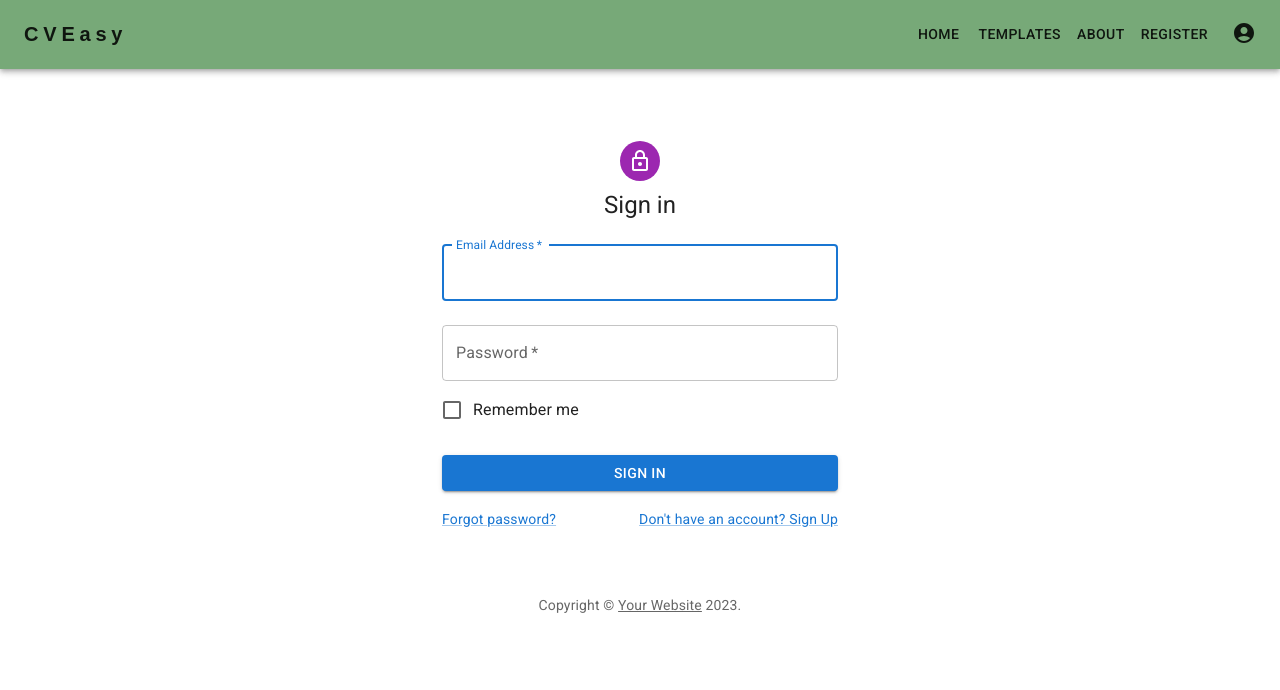
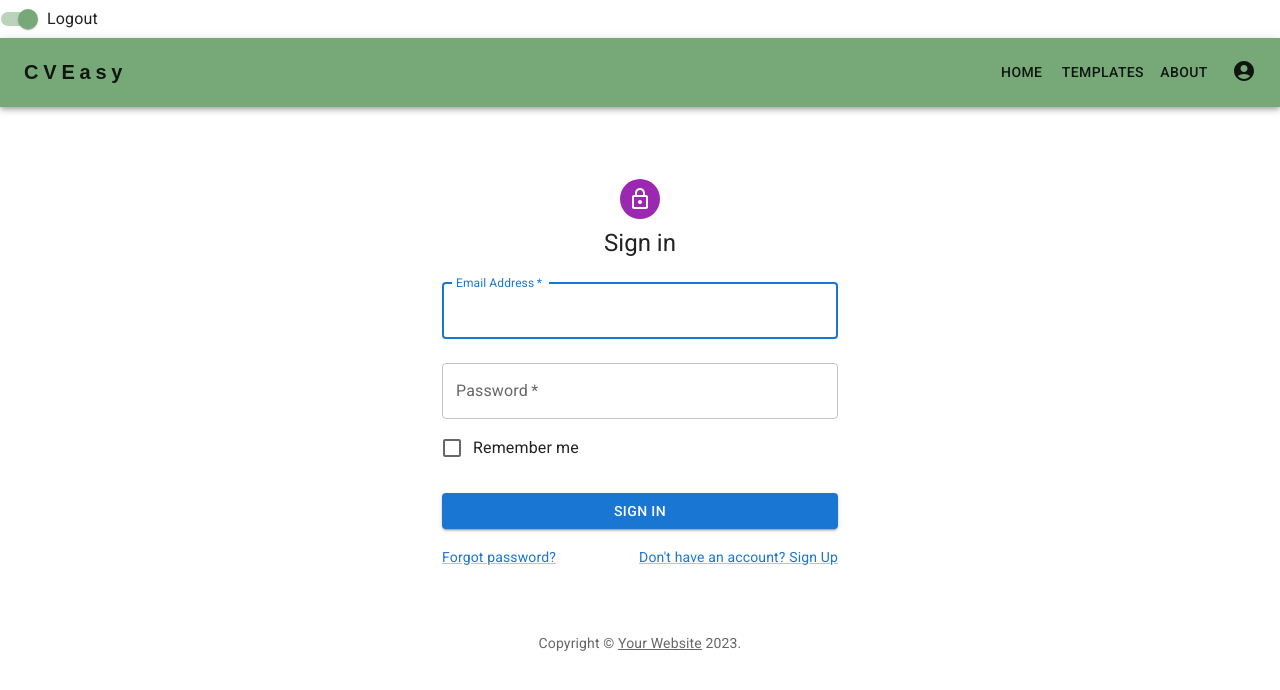
Before and after one commit to UnchartedWorld/CVEasy-DevProject, a React (Create React App) app in the folder CVEasy Front-End/cveasy-frontend/: page /Login in a window 1280 px wide. Shown: the top 690 px of the page. Built offline with nearby package versions, Linux system fonts and the light colour scheme.

Commit message:
feat(navbar): Adds basic check to hide/show elements based on user login status
This isn't actually using the API, but it's a great placeholder for now until we implement the API fully, which will then make this far more accessible and functional.

```diff
--- a/CVEasy Front-End/cveasy-frontend/src/components/NavbarComponent.tsx
+++ b/CVEasy Front-End/cveasy-frontend/src/components/NavbarComponent.tsx
@@ -1,24 +1,34 @@
-import * as React from 'react';
-import AppBar from '@mui/material/AppBar';
-import Box from '@mui/material/Box';
-import Toolbar from '@mui/material/Toolbar';
-import IconButton from '@mui/material/IconButton';
-import Typography from '@mui/material/Typography';
-import Menu from '@mui/material/Menu';
-import MenuIcon from '@mui/icons-material/Menu';
-import Container from '@mui/material/Container';
-import Button from '@mui/material/Button';
-import Tooltip from '@mui/material/Tooltip';
-import MenuItem from '@mui/material/MenuItem';
-import {Link} from "react-router-dom";
-import {AccountCircle} from '@mui/icons-material';
+import * as React from "react";
+import AppBar from "@mui/material/AppBar";
+import Box from "@mui/material/Box";
+import Toolbar from "@mui/material/Toolbar";
+import IconButton from "@mui/material/IconButton";
+import Typography from "@mui/material/Typography";
+import Menu from "@mui/material/Menu";
+import MenuIcon from "@mui/icons-material/Menu";
+import Container from "@mui/material/Container";
+import Button from "@mui/material/Button";
+import Tooltip from "@mui/material/Tooltip";
+import MenuItem from "@mui/material/MenuItem";
+import { Link } from "react-router-dom";
+import { AccountCircle } from "@mui/icons-material";
+import { FormControlLabel, FormGroup, Switch } from "@mui/material";
 
-const pages = ['Home', 'Templates', 'About', 'Register'];
-const settings = ['Account', 'Settings', 'Logout'];
+const pages = ["Home", "Templates", "About"];
+const settings = ["Account", "Settings", "Logout"];
 
 function NavbarComponent() {
-    const [anchorElNav, setAnchorElNav] = React.useState<null | HTMLElement>(null);
-    const [anchorElUser, setAnchorElUser] = React.useState<null | HTMLElement>(null);
+  const [auth, setAuth] = React.useState(true);
+  const [anchorElNav, setAnchorElNav] = React.useState<null | HTMLElement>(
+    null
+  );
+  const [anchorElUser, setAnchorElUser] = React.useState<null | HTMLElement>(
+    null
+  );
+
+  const handleChange = (event: React.ChangeEvent<HTMLInputElement>) => {
+    setAuth(event.target.checked);
+  };
 
   const handleOpenNavMenu = (event: React.MouseEvent<HTMLElement>) => {
     setAnchorElNav(event.currentTarget);
@@ -36,9 +46,23 @@ function NavbarComponent() {
   };
 
   return (
+    <Box sx={{ flexGrow: 1 }}>
+      <FormGroup>
+        <FormControlLabel
+          control={
+            <Switch
+              checked={auth}
+              onChange={handleChange}
+              aria-label="login switch"
+            />
+          }
+          label={auth ? "Logout" : "Login"}
+        />
+      </FormGroup>
       <AppBar position="static">
         <Container maxWidth="xl">
           <Toolbar disableGutters>
+          {/* This is the default, desktop view  */}
             <Typography
               variant="h6"
               noWrap
@@ -46,19 +70,19 @@ function NavbarComponent() {
               href="/"
               sx={{
                 mr: 2,
-                            display: {xs: 'none', md: 'flex'},
-                            fontFamily: 'sans-serif',
+                display: { xs: "none", md: "flex" },
+                fontFamily: "sans-serif",
                 fontWeight: 700,
                 flexGrow: 1,
-                            letterSpacing: '.3rem',
-                            color: 'inherit',
-                            textDecoration: 'none',
+                letterSpacing: ".3rem",
+                color: "inherit",
+                textDecoration: "none",
               }}
             >
               CVEasy
             </Typography>
 
-                    <Box sx={{flexGrow: 0, display: {xs: 'flex', md: 'none'}}}>
+            <Box sx={{ flexGrow: 0, display: { xs: "flex", md: "none" } }}>
               <IconButton
                 size="large"
                 aria-label="account of current user"
@@ -67,36 +91,41 @@ function NavbarComponent() {
                 onClick={handleOpenNavMenu}
                 color="inherit"
               >
-                            <MenuIcon/>
+                <MenuIcon />
               </IconButton>
               <Menu
                 id="menu-appbar"
                 anchorEl={anchorElNav}
                 anchorOrigin={{
-                                vertical: 'bottom',
-                                horizontal: 'left',
+                  vertical: "bottom",
+                  horizontal: "left",
                 }}
                 keepMounted
                 transformOrigin={{
-                                vertical: 'top',
-                                horizontal: 'left',
+                  vertical: "top",
+                  horizontal: "left",
                 }}
                 open={Boolean(anchorElNav)}
                 onClose={handleCloseNavMenu}
                 sx={{
-                                display: {xs: 'block', md: 'none'},
+                  display: { xs: "block", md: "none" },
                 }}
               >
                 {pages.map((page) => (
                   <MenuItem key={page} onClick={handleCloseNavMenu}>
                     <Typography textAlign="center">
-                                        <Link style={{textDecoration: "none", color: "inherit"}}
-                                              to={`/${page}`}>{page}</Link>
+                      <Link
+                        style={{ textDecoration: "none", color: "inherit" }}
+                        to={`/${page}`}
+                      >
+                        {page}
+                      </Link>
                     </Typography>
                   </MenuItem>
                 ))}
               </Menu>
             </Box>
+            {/* This is the mobile typography */}
             <Typography
               variant="h5"
               noWrap
@@ -104,49 +133,83 @@ function NavbarComponent() {
               href=""
               sx={{
                 mr: 2,
-                            display: {xs: 'flex', md: 'none'},
+                display: { xs: "flex", md: "none" },
                 flexGrow: 1,
-                            fontFamily: 'sans-serif',
+                fontFamily: "sans-serif",
                 fontWeight: 700,
-                            letterSpacing: '.3rem',
-                            color: 'inherit',
-                            textDecoration: 'none',
+                letterSpacing: ".3rem",
+                color: "inherit",
+                textDecoration: "none",
               }}
             >
               CVEasy
             </Typography>
-                    <Box sx={{flexGrow: 0, display: {xs: 'none', md: 'flex'}}}>
+            {!auth && (
+              <Button
+               key={"Login"}
+               sx={{ my: 2, color: "inherit", display: "block", border: "1px solid"}}>
+                <Link
+                  style={{ textDecoration: "none", color: "inherit" }}
+                  to={`/Login`}
+                  >
+                    Login
+                </Link>
+                </Button>
+              )}
+            {/* Curiously, this is the desktop view's app bar. Dunno why. */}
+            <Box sx={{ flexGrow: 0, display: { xs: "none", md: "flex" } }}>
+              {!auth && (
+              <Button
+               key={"Login"}
+               sx={{ my: 2, color: "inherit", display: "block", border: "1px solid"}}>
+                <Link
+                  style={{ textDecoration: "none", color: "inherit" }}
+                  to={`/Login`}
+                  >
+                    Login
+                </Link>
+                </Button>
+              )}
               {pages.map((page) => (
                 <Button
                   key={page}
                   onClick={handleCloseNavMenu}
-                                sx={{my: 2, color: 'inherit', display: 'block'}}
+                  sx={{ my: 2, color: "inherit", display: "block" }}
                 >
-                                <Link style={{textDecoration: "none", color: "inherit"}}
-                                      to={`/${page}`}>{page}</Link>
+                  <Link
+                    style={{ textDecoration: "none", color: "inherit" }}
+                    to={`/${page}`}
+                  >
+                    {page}
+                  </Link>
                 </Button>
               ))}
             </Box>
 
-                    <Box sx={{flexGrow: 0}}>
+            <Box sx={{ flexGrow: 0 }}>
+              {auth && (
                 <Tooltip title="Open settings">
-                            <IconButton color='inherit' onClick={handleOpenUserMenu}
-                                        sx={{p: 0, marginLeft: 2, marginBottom: 0.3}}>
-                                <AccountCircle/>
+                  <IconButton
+                    color="inherit"
+                    onClick={handleOpenUserMenu}
+                    sx={{ p: 0, marginLeft: 2, marginBottom: 0.3 }}
+                  >
+                    <AccountCircle />
                   </IconButton>
                 </Tooltip>
+              )}
               <Menu
-                            sx={{mt: '45px'}}
+                sx={{ mt: "45px" }}
                 id="menu-appbar"
                 anchorEl={anchorElUser}
                 anchorOrigin={{
-                                vertical: 'top',
-                                horizontal: 'right',
+                  vertical: "top",
+                  horizontal: "right",
                 }}
                 keepMounted
                 transformOrigin={{
-                                vertical: 'top',
-                                horizontal: 'right',
+                  vertical: "top",
+                  horizontal: "right",
                 }}
                 open={Boolean(anchorElUser)}
                 onClose={handleCloseUserMenu}
@@ -161,6 +224,7 @@ function NavbarComponent() {
           </Toolbar>
         </Container>
       </AppBar>
+    </Box>
   );
 }
 
```
Lines whose indentation alone changed are shown as unchanged.
